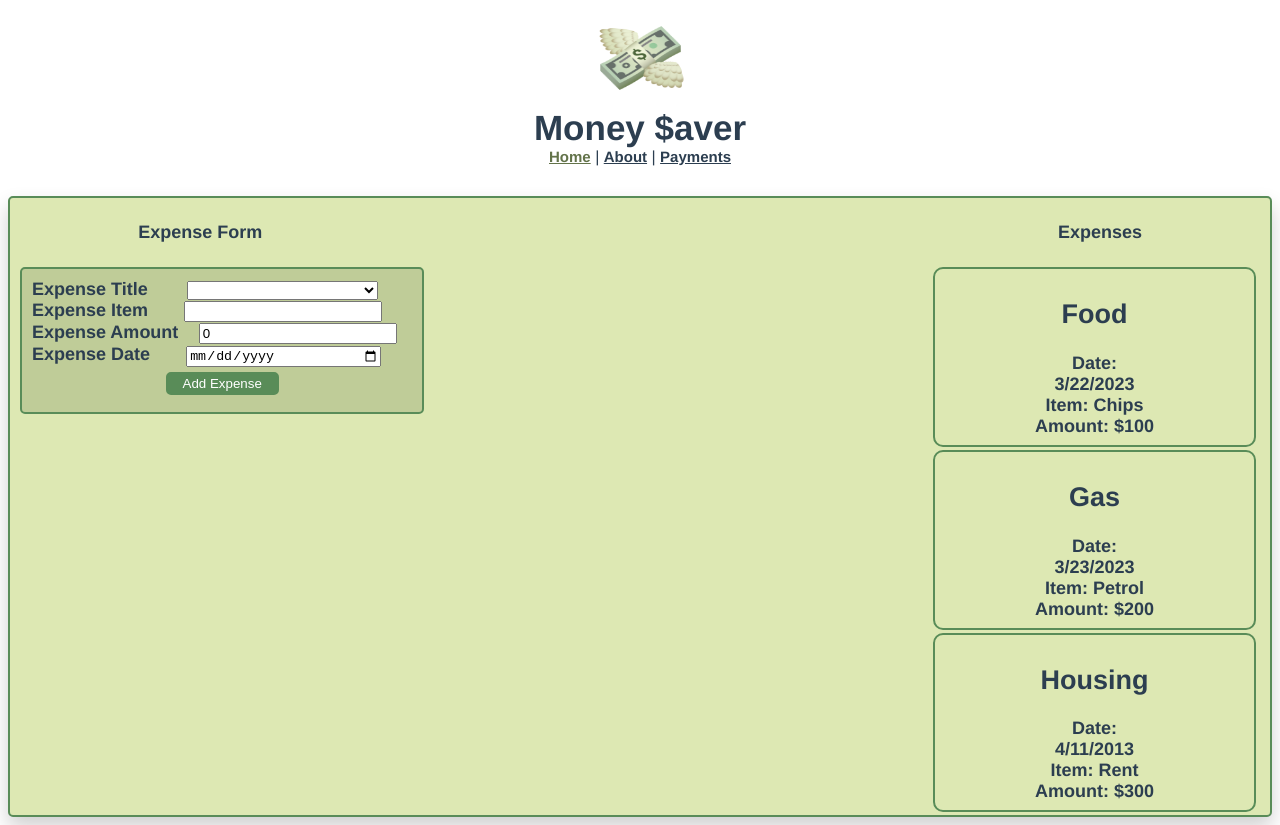
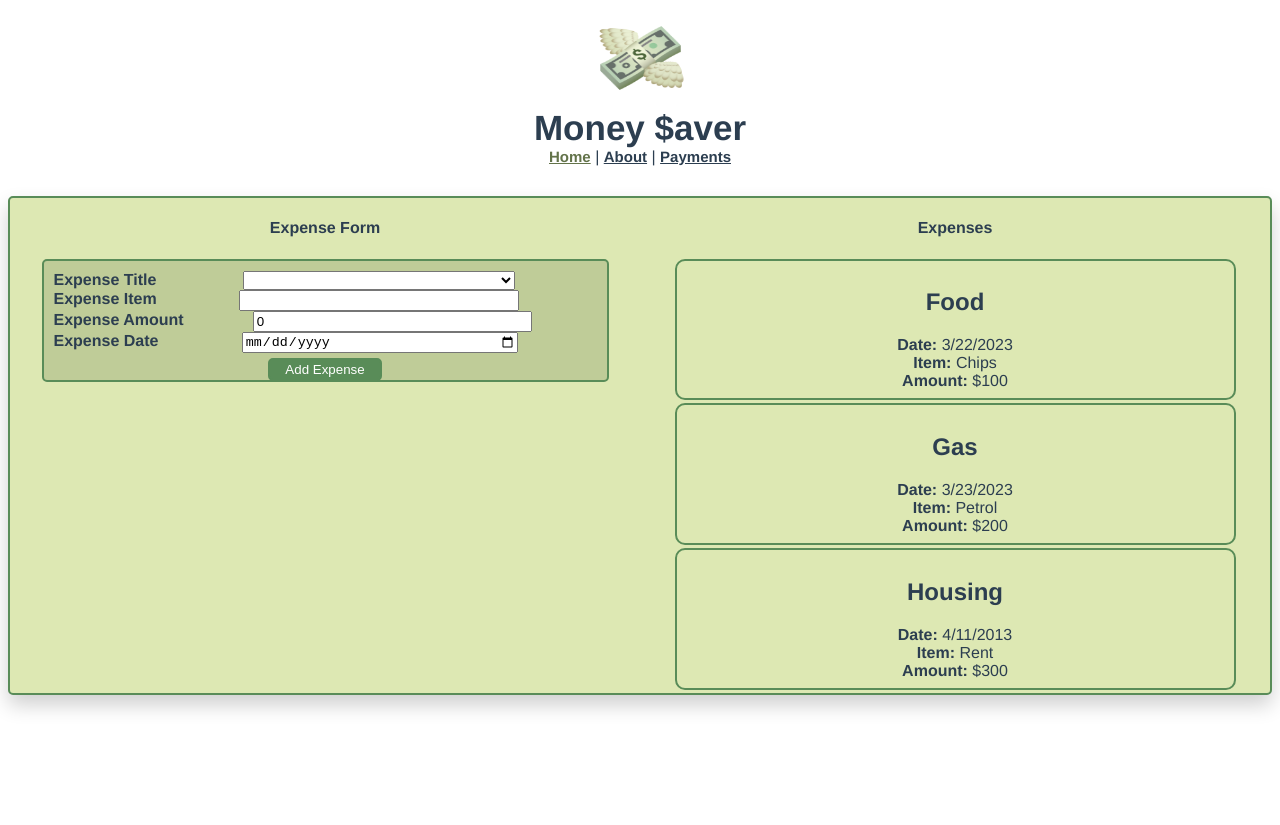
Before and after one commit to akulovic/MoneySaver, a Vue app: page /#/ in a window 1280 px wide. After the commit the page ends 800 px from the top, so only its background shows below. Built offline with nearby package versions, Linux system fonts and the light colour scheme.

Commit message:
Fixed styling

```diff
--- a/src/components/Card.vue
+++ b/src/components/Card.vue
@@ -20,7 +20,7 @@ export default {
   border-radius: 10px;
   background-color: #DDE8B3;
   padding: 8px 100px 8px 100px;
-  width: 35%;
+  width: auto;
   height: 25%;
   margin: 3px;
 }
--- a/src/components/InputField.vue
+++ b/src/components/InputField.vue
@@ -74,9 +74,8 @@ export default {
 #input-container {
   border: 2px solid #598C58;
   border-radius: 5px;
-  margin: 10px;
   padding: 10px;
-  width: 100%;
+  width: auto;
   background-color: #BFCC98;
 }
 
--- a/src/views/Home.vue
+++ b/src/views/Home.vue
@@ -1,18 +1,15 @@
 <template>
   <div id="container">
-    <div id="data-container">
-      <section id="form-container">
+    <div id="form-container">
       <h4>Expense Form</h4>
       <input-field style="height: 20%" @expenseEntered="expenseEntered"></input-field>
-      </section>
-      <section id="card-container">
+    </div>
+    <div id="card-container">
       <h4>Expenses</h4>
       <div v-for="expense in expenses">
         <Card :title="expense.category" :date="expense.date" :item="expense.item" :amount="expense.cost"/>
       </div>
-      </section>
     </div>
-
   </div>
 </template>
 
@@ -67,15 +64,27 @@ export default {
   box-shadow: 0 10px 20px rgba(0,0,0,0.19);
   border-radius: 5px;
   background-color: #DDE8B3;
+  display: flex;
+  flex-direction: row;
+  justify-content: space-around;
 }
 
-#data-container{
-  margin: 0 auto;
-  display: flex;
-  justify-content: space-between;
-  flex-wrap: wrap;
+@media screen and (max-width: 700px) {
+  #container{
+    flex-direction: column;
+    align-items: center;
+  }
 }
 
+#form-container{
+  width: 45%;
+  float: left;
+}
+
+#card-container{
+  width: 45%;
+  float: right;
+}
 
 section {
   font-weight: bold;
```
Lines whose indentation alone changed are shown as unchanged.
